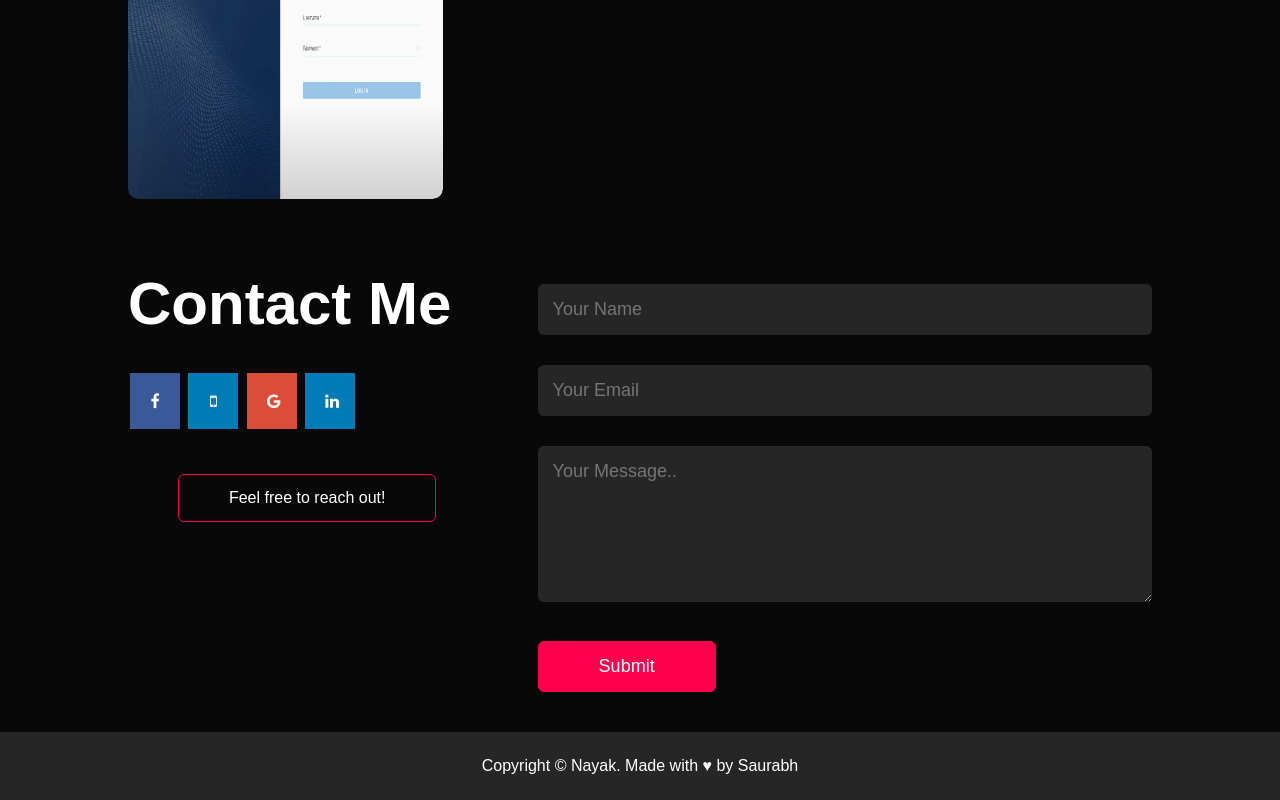
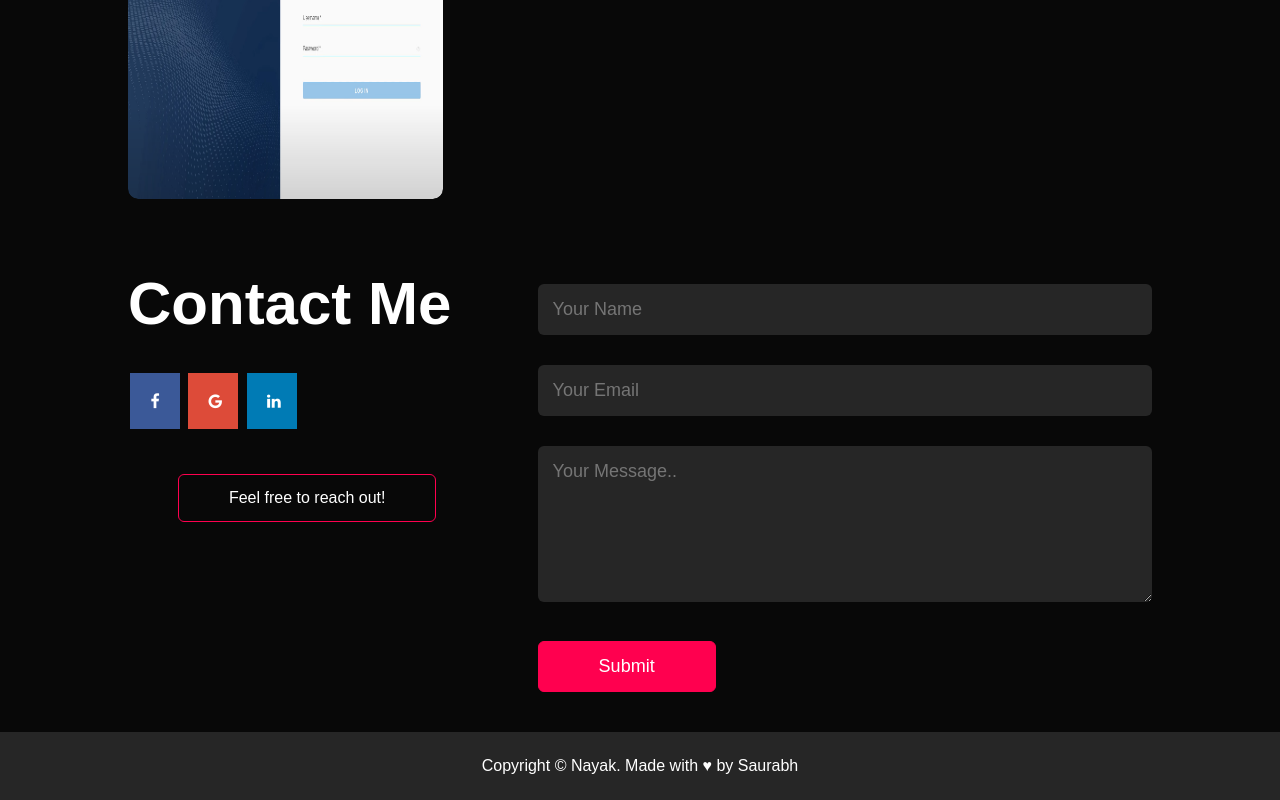
Before and after one commit to Saur1bh/nayak, a plain HTML site: page index.html in a window 1280 px wide. Shown: the part 3084-3884 px from the top of the page. Drawn offline with Linux system fonts and the light colour scheme.

Commit message:
removed contact number

```diff
--- a/index.html
+++ b/index.html
@@ -231,7 +231,7 @@
             <h1 class="sub-title">Contact Me</h1>
             <div class="social-icon">
               <a href="https://www.facebook.com/S1urabh?mibextid=ZbWKwL" target="_blank" class="fa fa-facebook"></a>
-              <a class="fa fa-mobile" href="tel:+918404940598" title="8404940598"></a>
+              <!-- <a class="fa fa-mobile" href="tel:+918404940598" title="8404940598"></a> -->
               <!-- <a href="#" class="fa fa-twitter"></a> -->
               <a class="fa fa-google" href="mailto:cssaurabh9@gmail.com" title="cssaurabh9@gmail.com"></a>
               <a href="https://www.linkedin.com/in/saurabh-kumar-427301171?utm_source=share&utm_campaign=share_via&utm_content=profile&utm_medium=android_app" class="fa fa-linkedin" target="_blank"></a>
```
